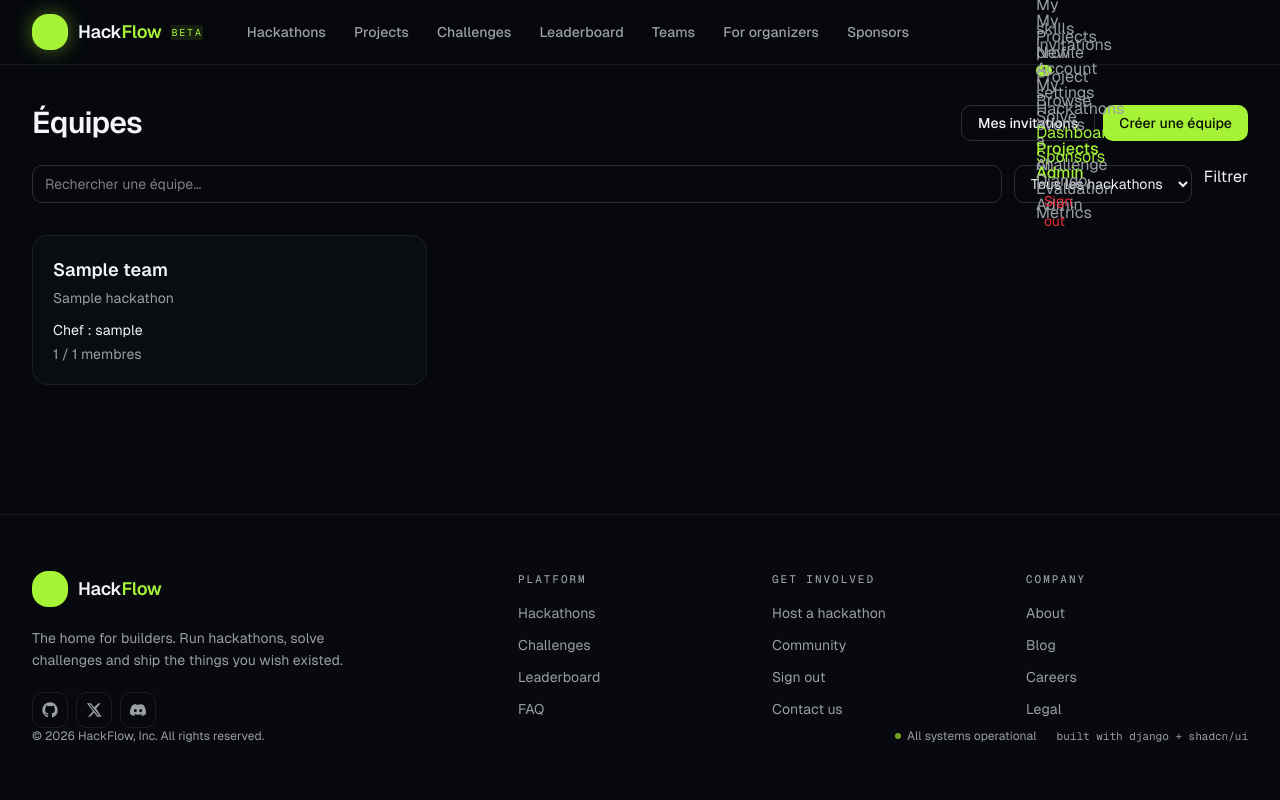
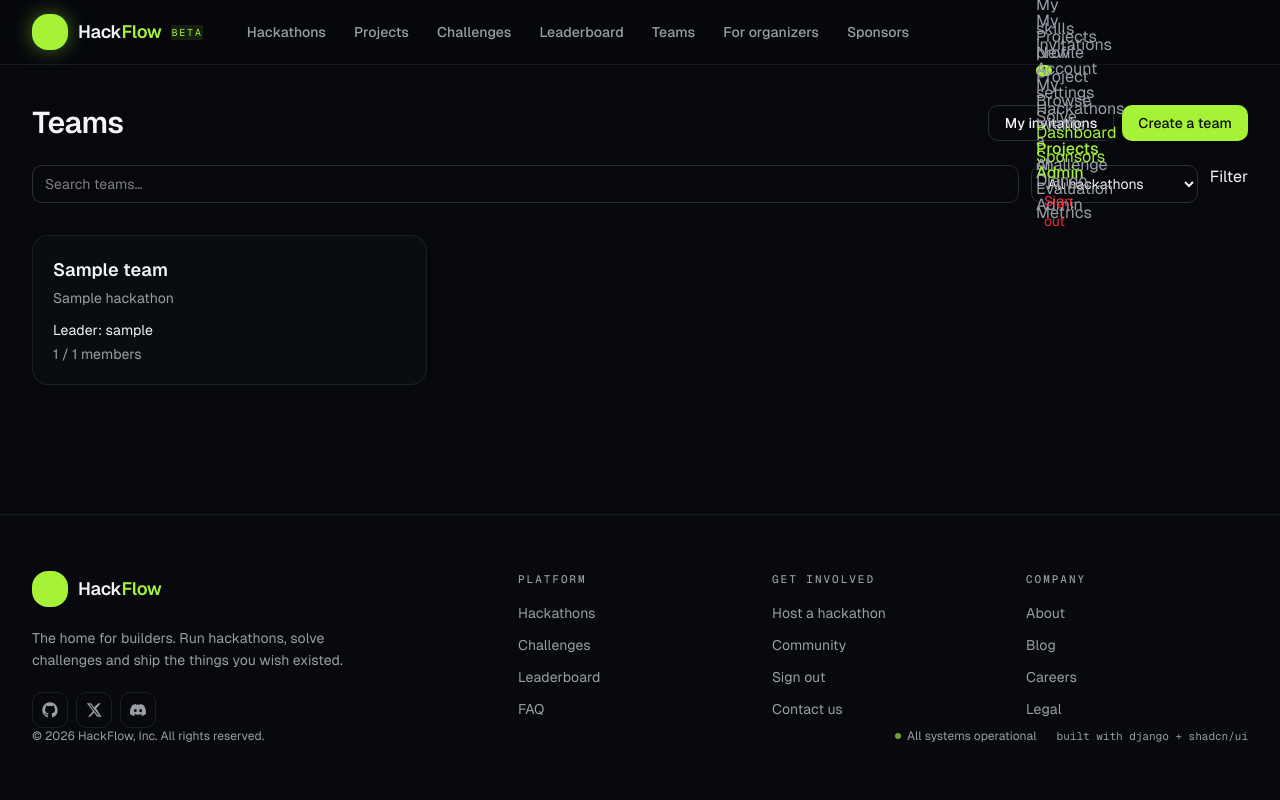
Before and after one commit to mAmineChniti/HackFlow, a Django app: page /teams/ in a window 1280 px wide. Run offline with Django 5.2, Linux system fonts and the light colour scheme; a user stored in the database is signed in; tables that the repository leaves empty hold one stand-in row (values such as "Sample post"); style sheets or scripts are compiled from the project's sources; parts of the project's set-up code (start-up, migrations or seed data) failed here and were passed over.

Commit message:
fix again ffs

```diff
--- a/HackFlow/settings.py
+++ b/HackFlow/settings.py
@@ -87,6 +87,8 @@ INSTALLED_APPS = [
     "django_cotton",
     "cotton_icons",
     "django_htmx",
+    # Django MCP server
+    "django_mcp",
     # CORS support (enable when adding API endpoints)
     # "corsheaders",
     # Local apps
--- a/teams/templates/teams/team_list.html
+++ b/teams/templates/teams/team_list.html
@@ -1,30 +1,30 @@
 {% extends "base.html" %}
-{% block title %}Équipes — HackFlow{% endblock %}
+{% block title %}Teams — HackFlow{% endblock %}
 
 {% block content %}
 <section class="container-page py-10" aria-labelledby="teams-title">
     <div class="flex flex-col gap-4 sm:flex-row sm:items-center sm:justify-between">
-        <h1 id="teams-title" class="text-3xl font-semibold tracking-tight">Équipes</h1>
+        <h1 id="teams-title" class="text-3xl font-semibold tracking-tight">Teams</h1>
         {% if user.is_authenticated %}
         <div class="flex gap-2">
-            <a href="{% url 'teams:my_invitations' %}" class="inline-flex h-9 items-center rounded-md border border-input px-4 text-sm font-medium hover:bg-accent">Mes invitations</a>
-            <a href="{% url 'teams:create' %}" class="inline-flex h-9 items-center rounded-md bg-primary px-4 text-sm font-medium text-primary-foreground hover:bg-primary/90">Créer une équipe</a>
+            <a href="{% url 'teams:my_invitations' %}" class="inline-flex h-9 items-center rounded-md border border-input px-4 text-sm font-medium hover:bg-accent">My invitations</a>
+            <a href="{% url 'teams:create' %}" class="inline-flex h-9 items-center rounded-md bg-primary px-4 text-sm font-medium text-primary-foreground hover:bg-accent">Create a team</a>
         </div>
         {% endif %}
     </div>
 
-    <form method="get" class="mt-6 flex flex-col gap-3 sm:flex-row" role="search" aria-label="Rechercher une équipe">
-        <label for="q" class="sr-only">Recherche</label>
-        <input id="q" type="search" name="q" value="{{ q }}" placeholder="Rechercher une équipe…"
+    <form method="get" class="mt-6 flex flex-col gap-3 sm:flex-row" role="search" aria-label="Search teams">
+        <label for="q" class="sr-only">Search</label>
+        <input id="q" type="search" name="q" value="{{ q }}" placeholder="Search teams…"
                class="w-full rounded-md border border-input bg-background px-3 py-2 text-sm">
         <label for="hackathon" class="sr-only">Hackathon</label>
         <select id="hackathon" name="hackathon" class="rounded-md border border-input bg-background px-3 py-2 text-sm">
-            <option value="">Tous les hackathons</option>
+            <option value="">All hackathons</option>
             {% for h in hackathons %}
             <option value="{{ h.pk }}" {% if selected_hackathon == h.pk|stringformat:"s" %}selected{% endif %}>{{ h.title }}</option>
             {% endfor %}
         </select>
-        <c-button type="submit" variant="outline">Filtrer</c-button>
+        <c-button type="submit" variant="outline">Filter</c-button>
     </form>
 
     <ul class="mt-8 grid gap-4 sm:grid-cols-2 lg:grid-cols-3">
@@ -34,19 +34,19 @@
                 <a href="{% url 'teams:detail' team.pk %}" class="hover:underline">{{ team.name }}</a>
             </h2>
             <p class="mt-1 text-sm text-muted-foreground">{{ team.hackathon.title }}</p>
-            <p class="mt-3 text-sm">Chef : {{ team.leader.username }}</p>
-            <p class="mt-1 text-sm text-muted-foreground">{{ team.member_count }} / {{ team.max_members }} membres</p>
+            <p class="mt-3 text-sm">Leader: {{ team.leader.username }}</p>
+            <p class="mt-1 text-sm text-muted-foreground">{{ team.member_count }} / {{ team.max_members }} members</p>
         </li>
         {% empty %}
-        <li class="text-sm text-muted-foreground">Aucune équipe trouvée.</li>
+        <li class="text-sm text-muted-foreground">No teams found.</li>
         {% endfor %}
     </ul>
 
     {% if is_paginated %}
     <nav class="mt-8 flex items-center gap-4 text-sm" aria-label="Pagination">
-        {% if page_obj.has_previous %}<a href="?page={{ page_obj.previous_page_number }}&q={{ q }}&hackathon={{ selected_hackathon }}">← Précédent</a>{% endif %}
+        {% if page_obj.has_previous %}<a href="?page={{ page_obj.previous_page_number }}&q={{ q }}&hackathon={{ selected_hackathon }}">← Previous</a>{% endif %}
         <span>Page {{ page_obj.number }} / {{ page_obj.paginator.num_pages }}</span>
-        {% if page_obj.has_next %}<a href="?page={{ page_obj.next_page_number }}&q={{ q }}&hackathon={{ selected_hackathon }}">Suivant →</a>{% endif %}
+        {% if page_obj.has_next %}<a href="?page={{ page_obj.next_page_number }}&q={{ q }}&hackathon={{ selected_hackathon }}">Next →</a>{% endif %}
     </nav>
     {% endif %}
 </section>
--- a/teams/views.py
+++ b/teams/views.py
@@ -76,7 +76,7 @@ class TeamCreateView(LoginRequiredMixin, CreateView):
         except services.TeamError as exc:
             form.add_error(None, str(exc))
             return self.form_invalid(form)
-        messages.success(self.request, "Équipe créée avec succès.")
+        messages.success(self.request, "Team created successfully.")
         return HttpResponseRedirect(reverse("teams:detail", args=[self.object.pk]))
 
 
@@ -85,7 +85,7 @@ class TeamUpdateView(LoginRequiredMixin, LeaderRequiredMixin, UpdateView):
     form_class = TeamForm
 
     def form_valid(self, form):
-        messages.success(self.request, "Équipe mise à jour.")
+        messages.success(self.request, "Team updated successfully.")
         return super().form_valid(form)
 
     def get_success_url(self):
@@ -97,7 +97,7 @@ class TeamDeleteView(LoginRequiredMixin, LeaderRequiredMixin, DeleteView):
     success_url = reverse_lazy("teams:list")
 
     def form_valid(self, form):
-        messages.success(self.request, "Équipe supprimée.")
+        messages.success(self.request, "Team deleted successfully.")
         return super().form_valid(form)
 
 
@@ -109,7 +109,7 @@ def join_team(request, pk):
     if form.is_valid():
         try:
             services.join_team(team=team, user=request.user, **form.cleaned_data)
-            messages.success(request, "Vous avez rejoint l'équipe.")
+            messages.success(request, "You have joined the team.")
         except services.TeamError as exc:
             messages.error(request, str(exc))
     else:
@@ -123,7 +123,7 @@ def leave_team(request, pk):
     team = get_object_or_404(Team, pk=pk)
     try:
         services.leave_team(team=team, user=request.user)
-        messages.success(request, "Vous avez quitté l'équipe.")
+        messages.success(request, "You have left the team.")
     except services.TeamError as exc:
         messages.error(request, str(exc))
     return redirect("teams:detail", pk=pk)
@@ -227,9 +227,9 @@ def respond_invitation(request, pk, action):
     if request.user.pk not in (invitation.invitee_id, invitation.team.leader_id):
         raise Http404
     handlers = {
-        "accept": (services.accept_invitation, "Invitation acceptée : bienvenue dans l'équipe !"),
-        "decline": (services.decline_invitation, "Invitation refusée."),
-        "cancel": (services.cancel_invitation, "Invitation annulée."),
+        "accept": (services.accept_invitation, "Invitation accepted: welcome to the team!"),
+        "decline": (services.decline_invitation, "Invitation declined."),
+        "cancel": (services.cancel_invitation, "Invitation cancelled."),
     }
     if action not in handlers:
         raise Http404
```
Also changed, not shown: HackFlow/asgi.py (+8 -3 lines).
